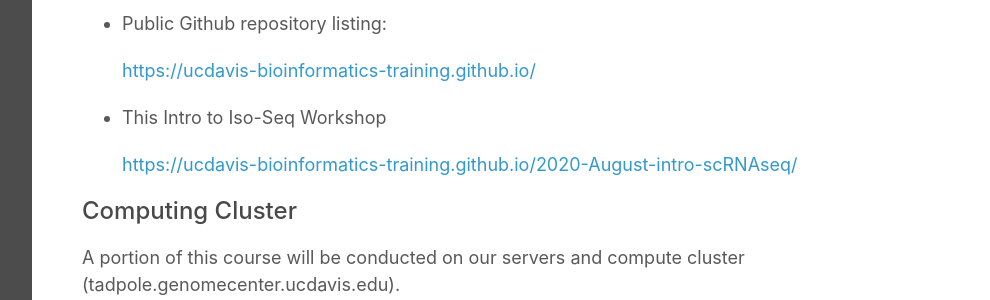
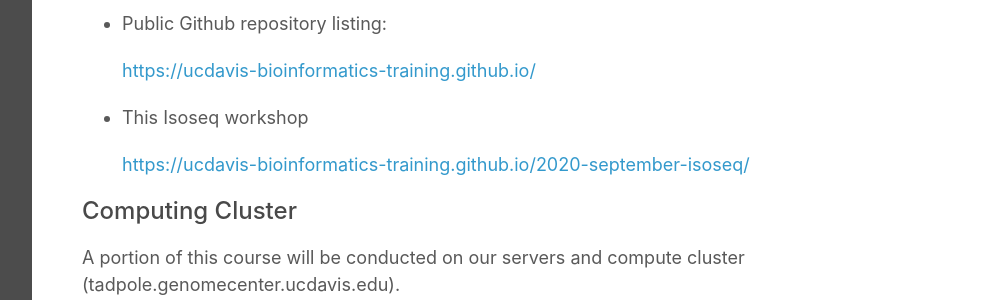
Before and after one commit to cattapre/2020-september-isoseq, a Jekyll site: the page built from base/welcome.md, in a window 1280 px wide. Shown: the part 4036-4336 px from the top of the page, without its empty margins (268-1258 px from the left). Built offline with Jekyll 4.4.1, drawn with Linux system fonts in a browser that asks for light colours; our own code applies the rules of GitHub Pages for plain Markdown files.

Commit message:
ok really final

```diff
--- a/base/welcome.md
+++ b/base/welcome.md
@@ -96,9 +96,9 @@
    [https://ucdavis-bioinformatics-training.github.io/](https://ucdavis-bioinformatics-training.github.io/)
 
 
-* This Intro to Iso-Seq Workshop
+* This Isoseq workshop
 
-   [https://ucdavis-bioinformatics-training.github.io/2020-August-intro-scRNAseq/](https://ucdavis-bioinformatics-training.github.io/2020-september-isoseq/)
+   [https://ucdavis-bioinformatics-training.github.io/2020-september-isoseq/](https://ucdavis-bioinformatics-training.github.io/2020-september-isoseq/)
 
 ### Computing Cluster
 
```
